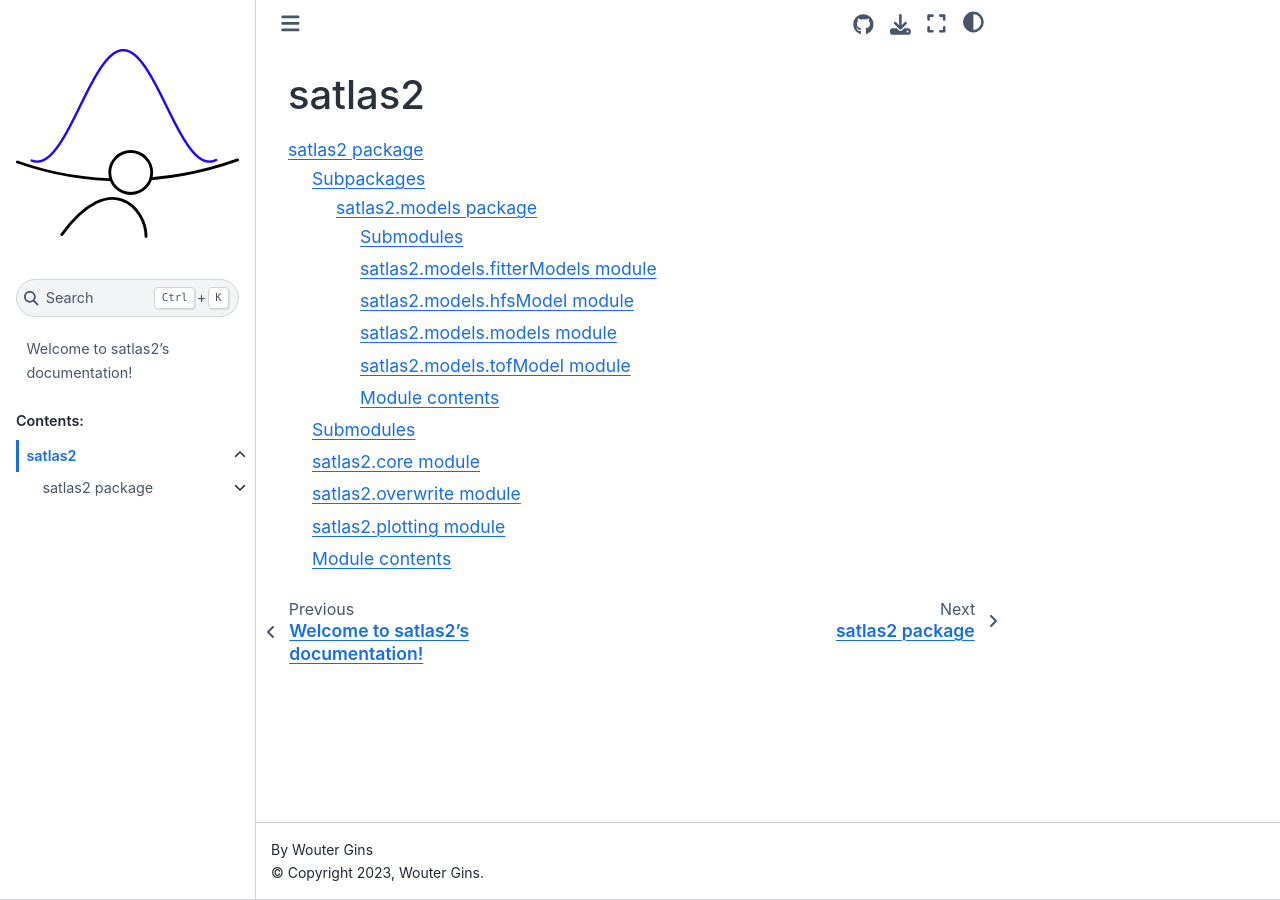
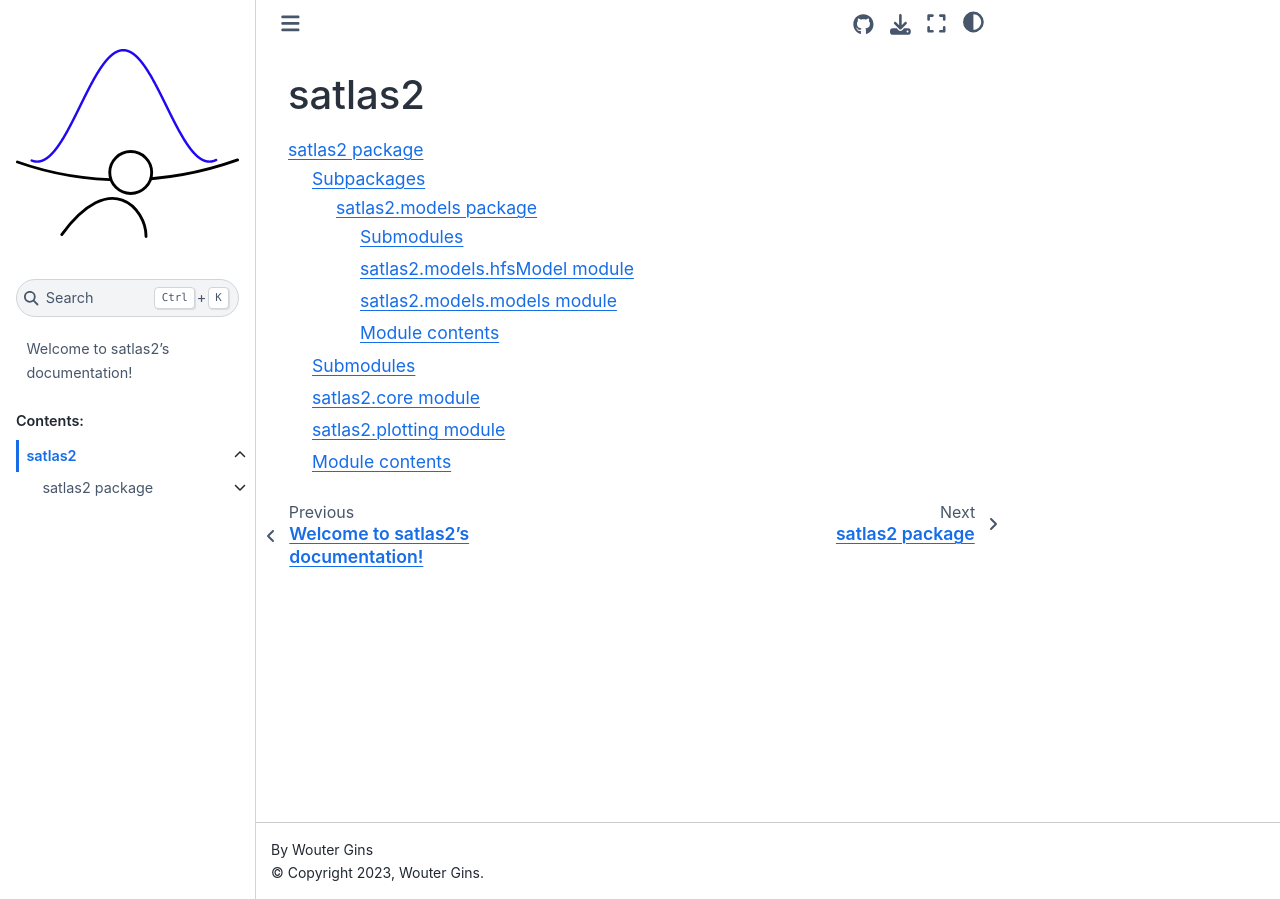
Before and after one commit to IKS-nm/satlas2, a Sphinx documentation site: the page built from docs/modules.rst, in a window 1280 px wide. Built offline with Sphinx 7.4.7 and the Sphinx Book theme 1.1.4, drawn with Linux system fonts in a browser that asks for light colours.

Commit message:
Removed unneeded module documentation

```diff
--- a/docs/satlas2.models.rst
+++ b/docs/satlas2.models.rst
@@ -3,14 +3,6 @@ satlas2.models package
 
 Submodules
 ----------
-
-satlas2.models.fitterModels module
-----------------------------------
-
-.. automodule:: satlas2.models.fitterModels
-   :members:
-   :undoc-members:
-   :show-inheritance:
 
 satlas2.models.hfsModel module
 ------------------------------
@@ -28,14 +20,6 @@ satlas2.models.models module
    :undoc-members:
    :show-inheritance:
 
-satlas2.models.tofModel module
-------------------------------
-
-.. automodule:: satlas2.models.tofModel
-   :members:
-   :undoc-members:
-   :show-inheritance:
-
 Module contents
 ---------------
 
--- a/docs/satlas2.rst
+++ b/docs/satlas2.rst
@@ -20,14 +20,6 @@ satlas2.core module
    :undoc-members:
    :show-inheritance:
 
-satlas2.overwrite module
-------------------------
-
-.. automodule:: satlas2.overwrite
-   :members:
-   :undoc-members:
-   :show-inheritance:
-
 satlas2.plotting module
 -----------------------
 
```
